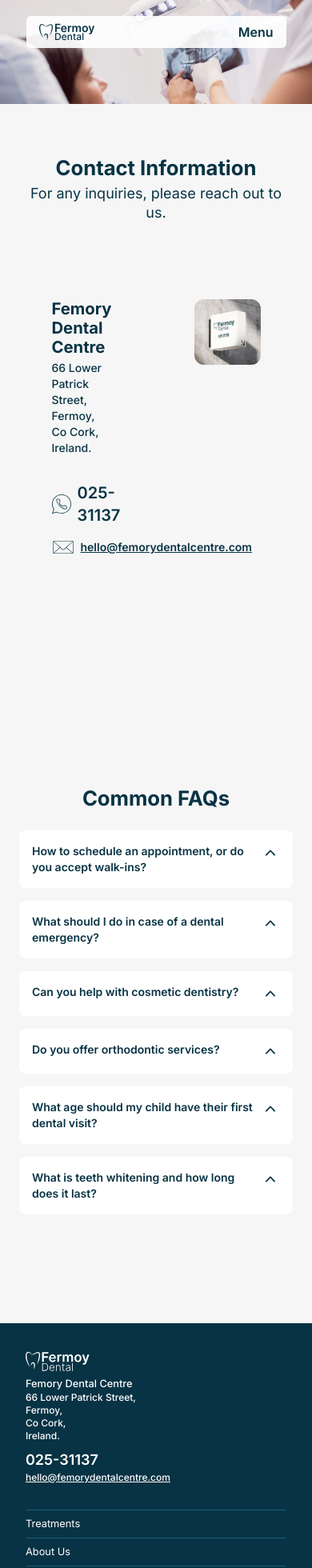
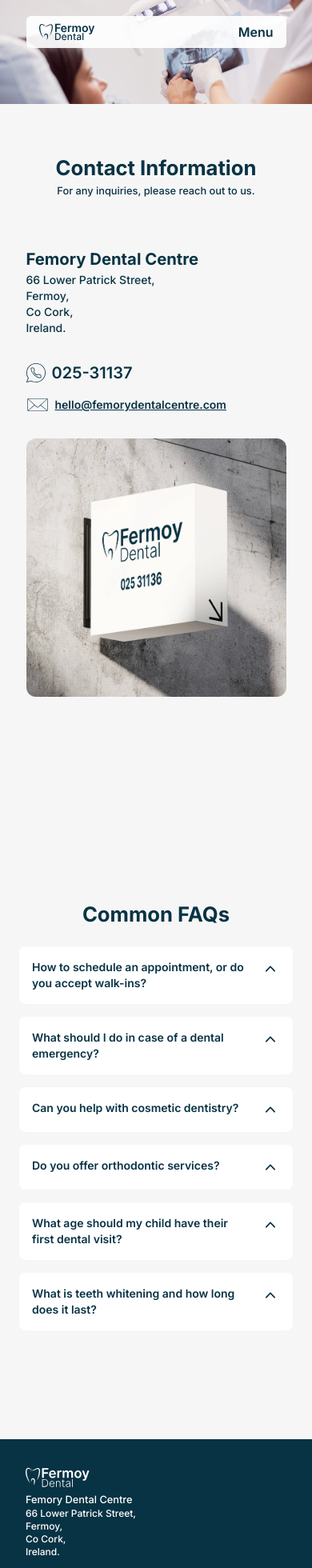
Before and after one commit to shanewmurphy/fermoy-dental-website, a Next.js app: page /Contact in a window 390 px wide. Shown: the top 1960 px of the page at 80% size. Built offline with nearby package versions, Linux system fonts and the light colour scheme.

Commit message:
Footer & Contact page

```diff
--- a/app/Contact/page.jsx
+++ b/app/Contact/page.jsx
@@ -14,12 +14,12 @@ export default function ContactPage() {
         <div className="w-10/12 mx-auto text-cyan-950">
           <div>
             <h2 className="text-center font-bold mb-1">Contact Information</h2>
-            <h5 className="text-center">
+            <h6 className="text-center font-medium">
               For any inquiries, please reach out to us.
-            </h5>
+            </h6>
           </div>
-          <div className="grid grid-cols-2 gap-8 mt-16">
-            <div className="p-8">
+          <div className="grid lg:grid-cols-2 gap-8 mt-16">
+            <div className="lg:p-8">
               <h4 className="font-bold mb-1">Femory Dental Centre</h4>
               <address className="text-sm font-medium">
                 66 Lower Patrick Street,
@@ -36,7 +36,7 @@ export default function ContactPage() {
                 </span>
               </div>
             </div>
-            <div className="p-8">
+            <div className="lg:p-8">
               <Image
                 className="rounded-xl"
                 src={SignImg}
--- a/app/components/FAQ.jsx
+++ b/app/components/FAQ.jsx
@@ -66,7 +66,7 @@ export default function FAQ() {
                       font-semibold text-cyan-950 focus:outline-none focus-visible:ring
                       focus-visible:ring-cyan-950"
                       >
-                        <p className="text-cyan-950 text-sm font-semibold antialiased">
+                        <p className="text-cyan-950 text-sm sm:pr-4 font-semibold antialiased">
                           {faq.question}
                         </p>
                         <div>
--- a/app/components/Footer.jsx
+++ b/app/components/Footer.jsx
@@ -101,7 +101,7 @@ export default function Footer() {
               </span>
             </div>
             <div className="flex items-center">
-              <span className="font-medium text-white text-xs underline">
+              <span className="font-medium text-white text-sm underline">
                 hello@femorydentalcentre.com
               </span>
             </div>
--- a/app/components/Mobile-Nav.jsx
+++ b/app/components/Mobile-Nav.jsx
@@ -106,7 +106,7 @@ export default function MobileNav() {
                                 Contact Us
                               </Link>
                               <div className="mt-8">
-                                <div className="bg-white py-4 px-4 rounded-lg">
+                                <div className="">
                                   <Image
                                     src={SignImg}
                                     className="rounded-md"
```
